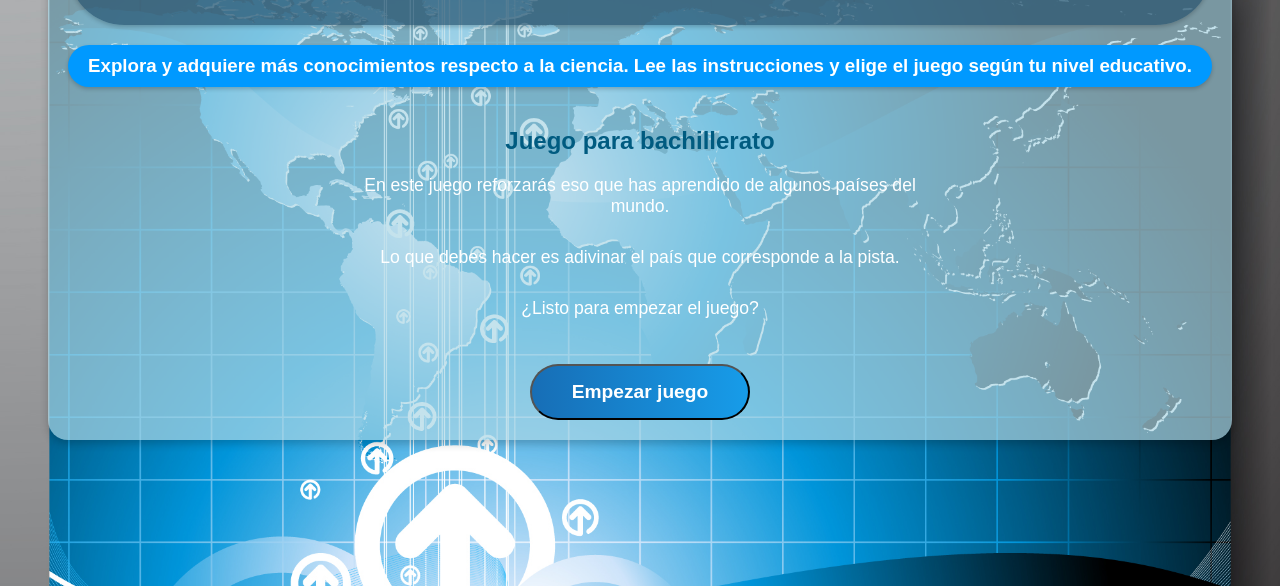
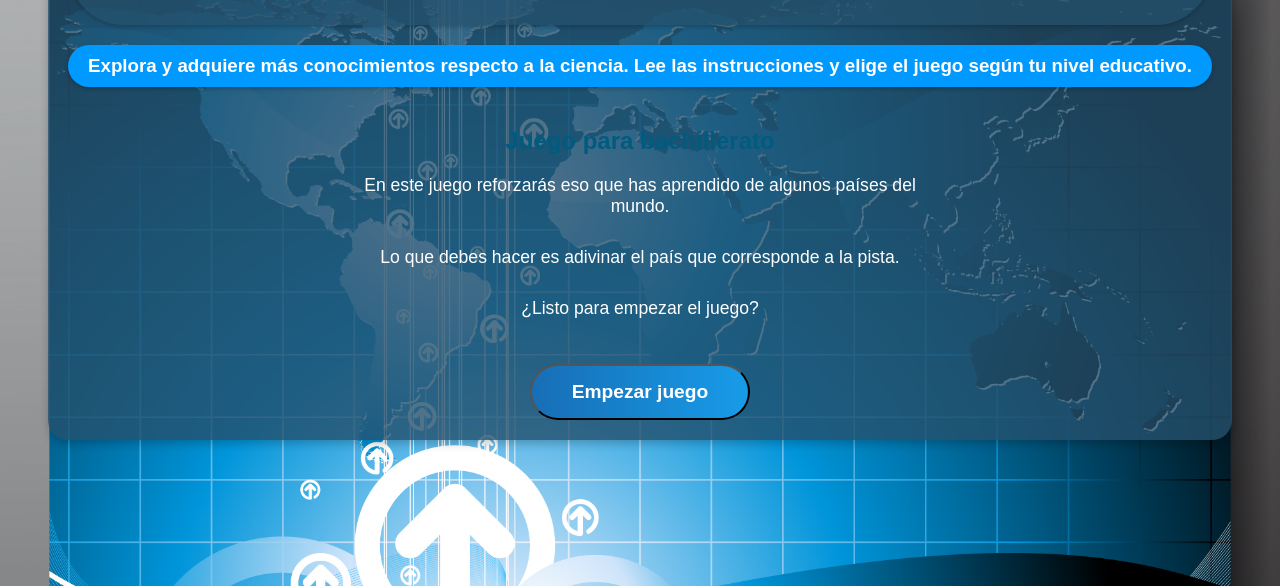
Before and after one commit to taniaj04/SocialesBr, a plain HTML site: page index.html in a window 1280 px wide. Shown: the part 254-840 px from the top of the page. Drawn offline with Linux system fonts and the light colour scheme; a script that the page names is missing.

Commit message:
Update inicio.css

```diff
--- a/inicio.css
+++ b/inicio.css
@@ -29,11 +29,12 @@ body {
     position: relative;
     z-index: 2;
     animation: fadeIn 1s ease-in-out;
-    background: rgba(173, 216, 230, 0.7); /* Azul claro con 70% de opacidad */
-    padding: 20px; /* Espaciado interno */
-    border-radius: 20px; /* Bordes redondeados */
-    box-shadow: 0 4px 8px rgba(0, 0, 0, 0.2); /* Sombra para resaltar */
+    background: rgba(37, 80, 109, 0.8);
+    padding: 20px;
+    border-radius: 20px;
+    box-shadow: 0 4px 8px rgba(0, 0, 0, 0.2);
 }
+
 
 
 h1 {
```
